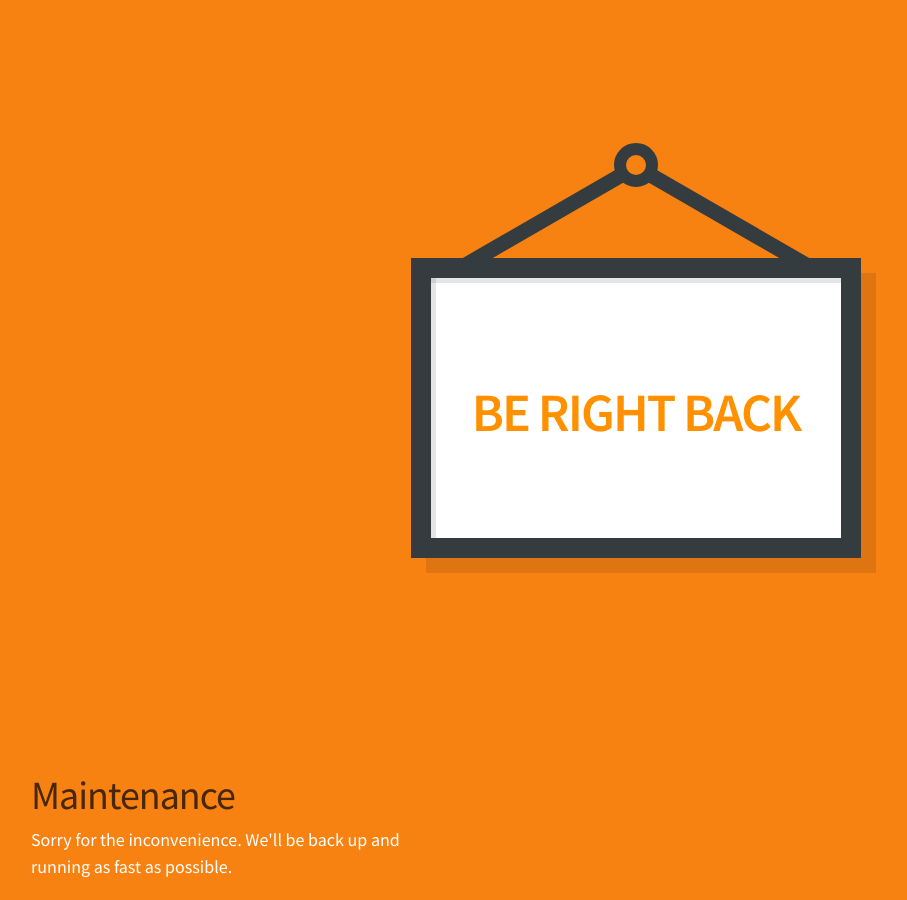
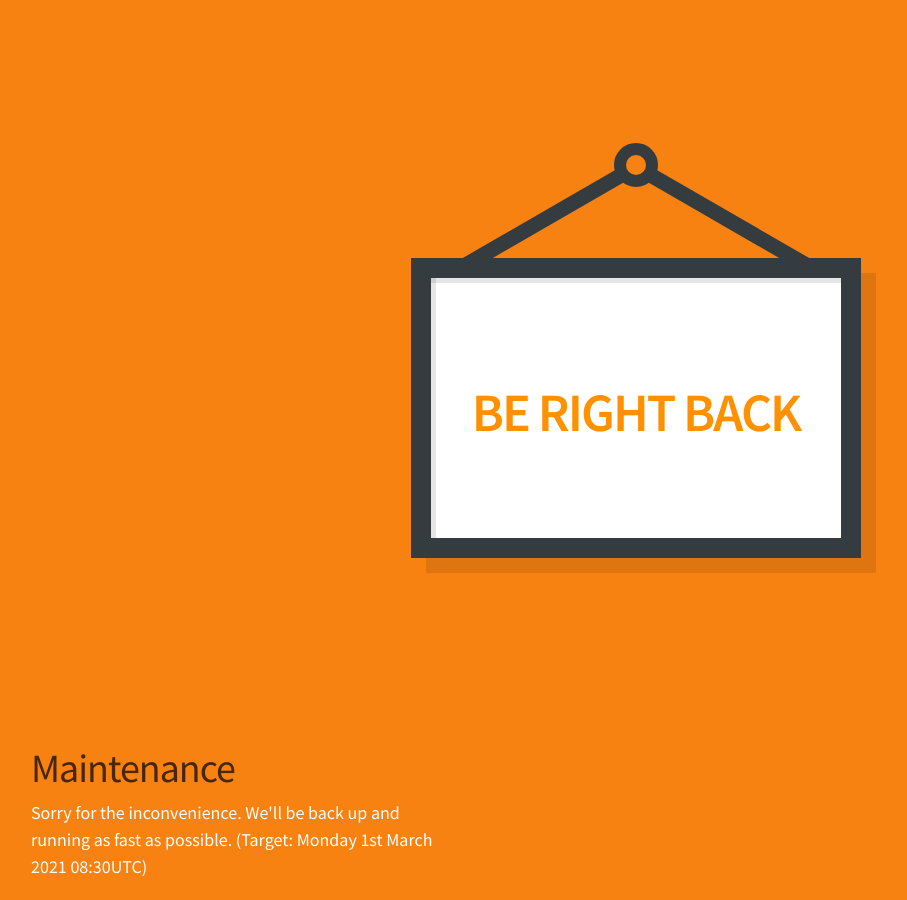
Before and after one commit to openresearchcalendar/openresearchcalendar.github.io, a Jekyll site: the page built from maintenance.md, in a window 1280 px wide. Shown: the whole page, without its empty margins (4-911 px from the left). Built offline with Jekyll 4.4.1, drawn with Linux system fonts in a browser that asks for light colours; nearby versions of some CDN libraries; comment, search, counter and statistics services are not loaded.

Commit message:
Update maintenance.html

```diff
--- a/_layouts/maintenance.html
+++ b/_layouts/maintenance.html
@@ -378,7 +378,7 @@
 	</div>
 	<div class="context primary-text-color">
 
-    <p>Sorry for the inconvenience. We'll be back up and running as fast as possible.</p>
+    <p>Sorry for the inconvenience. We'll be back up and running as fast as possible. (Target: Monday 1st March 2021 08:30UTC)</p>
 
 	</div>
 </div>
```
